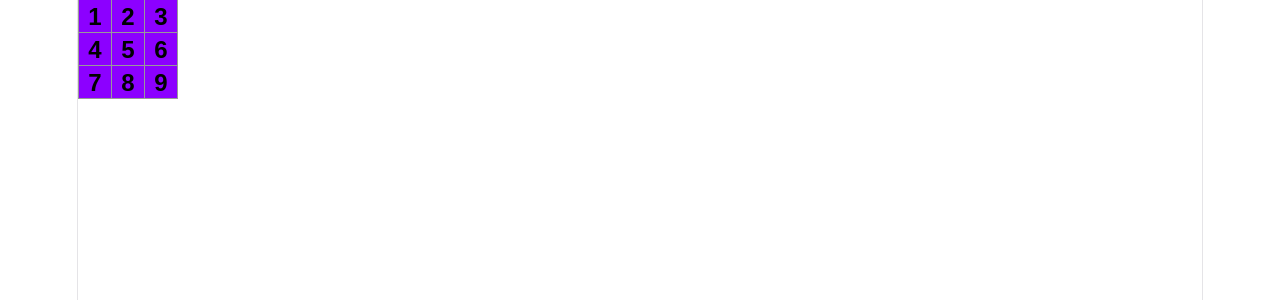
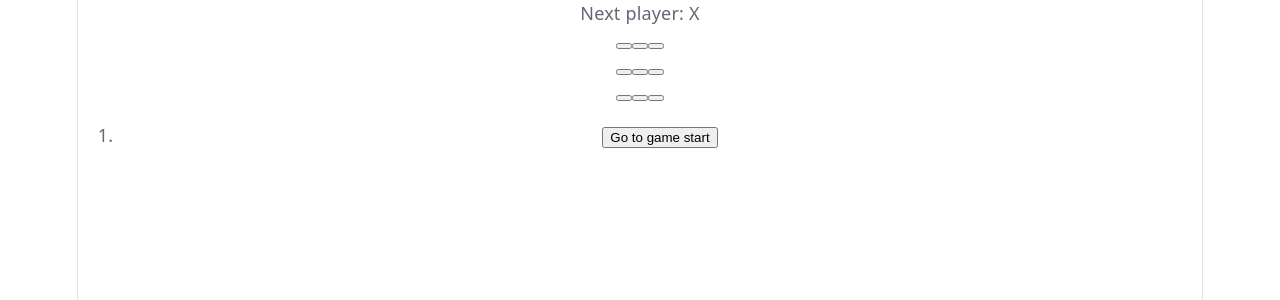
Before and after one commit to hi-yuhananda/react-tic-tac-toe, a React (Vite) app: page / in a window 1280 px wide. Shown: the top 300 px of the page. Built offline with nearby package versions, Linux system fonts and the light colour scheme.

Commit message:
feat: implement game logic and update Board component to handle square clicks

```diff
--- a/src/App.tsx
+++ b/src/App.tsx
@@ -1,35 +1,115 @@
-import './App.css'
+import { useState } from 'react';
 
-function Square({value}: {value: string}) {
-  function handleClick() {
-    console.log('clicked');
-  }
-
+function Square({ value, onSquareClick }) {
   return (
-    <button className="square" onClick={handleClick}>
+    <button className="square" onClick={onSquareClick}>
       {value}
     </button>
   );
 }
 
-export default function Board() {
+function Board({ xIsNext, squares, onPlay }) {
+  function handleClick(i) {
+    if (calculateWinner(squares) || squares[i]) {
+      return;
+    }
+    const nextSquares = squares.slice();
+    if (xIsNext) {
+      nextSquares[i] = 'X';
+    } else {
+      nextSquares[i] = 'O';
+    }
+    onPlay(nextSquares);
+  }
+
+  const winner = calculateWinner(squares);
+  let status;
+  if (winner) {
+    status = 'Winner: ' + winner;
+  } else {
+    status = 'Next player: ' + (xIsNext ? 'X' : 'O');
+  }
+
   return (
     <>
+      <div className="status">{status}</div>
       <div className="board-row">
-        <Square value="1" />
-        <Square value="2" />
-        <Square value="3" />
+        <Square value={squares[0]} onSquareClick={() => handleClick(0)} />
+        <Square value={squares[1]} onSquareClick={() => handleClick(1)} />
+        <Square value={squares[2]} onSquareClick={() => handleClick(2)} />
       </div>
       <div className="board-row">
-        <Square value="4" />
-        <Square value="5" />
-        <Square value="6" />
+        <Square value={squares[3]} onSquareClick={() => handleClick(3)} />
+        <Square value={squares[4]} onSquareClick={() => handleClick(4)} />
+        <Square value={squares[5]} onSquareClick={() => handleClick(5)} />
       </div>
       <div className="board-row">
-        <Square value="7" />
-        <Square value="8" />
-        <Square value="9" />
+        <Square value={squares[6]} onSquareClick={() => handleClick(6)} />
+        <Square value={squares[7]} onSquareClick={() => handleClick(7)} />
+        <Square value={squares[8]} onSquareClick={() => handleClick(8)} />
       </div>
     </>
   );
 }
+
+export default function Game() {
+  const [history, setHistory] = useState([Array(9).fill(null)]);
+  const [currentMove, setCurrentMove] = useState(0);
+  const xIsNext = currentMove % 2 === 0;
+  const currentSquares = history[currentMove];
+
+  function handlePlay(nextSquares) {
+    const nextHistory = [...history.slice(0, currentMove + 1), nextSquares];
+    setHistory(nextHistory);
+    setCurrentMove(nextHistory.length - 1);
+  }
+
+  function jumpTo(nextMove) {
+    setCurrentMove(nextMove);
+  }
+
+  const moves = history.map((squares, move) => {
+    let description;
+    if (move > 0) {
+      description = 'Go to move #' + move;
+    } else {
+      description = 'Go to game start';
+    }
+    return (
+      <li key={move}>
+        <button onClick={() => jumpTo(move)}>{description}</button>
+      </li>
+    );
+  });
+
+  return (
+    <div className="game">
+      <div className="game-board">
+        <Board xIsNext={xIsNext} squares={currentSquares} onPlay={handlePlay} />
+      </div>
+      <div className="game-info">
+        <ol>{moves}</ol>
+      </div>
+    </div>
+  );
+}
+
+function calculateWinner(squares) {
+  const lines = [
+    [0, 1, 2],
+    [3, 4, 5],
+    [6, 7, 8],
+    [0, 3, 6],
+    [1, 4, 7],
+    [2, 5, 8],
+    [0, 4, 8],
+    [2, 4, 6],
+  ];
+  for (let i = 0; i < lines.length; i++) {
+    const [a, b, c] = lines[i];
+    if (squares[a] && squares[a] === squares[b] && squares[a] === squares[c]) {
+      return squares[a];
+    }
+  }
+  return null;
+}
```
